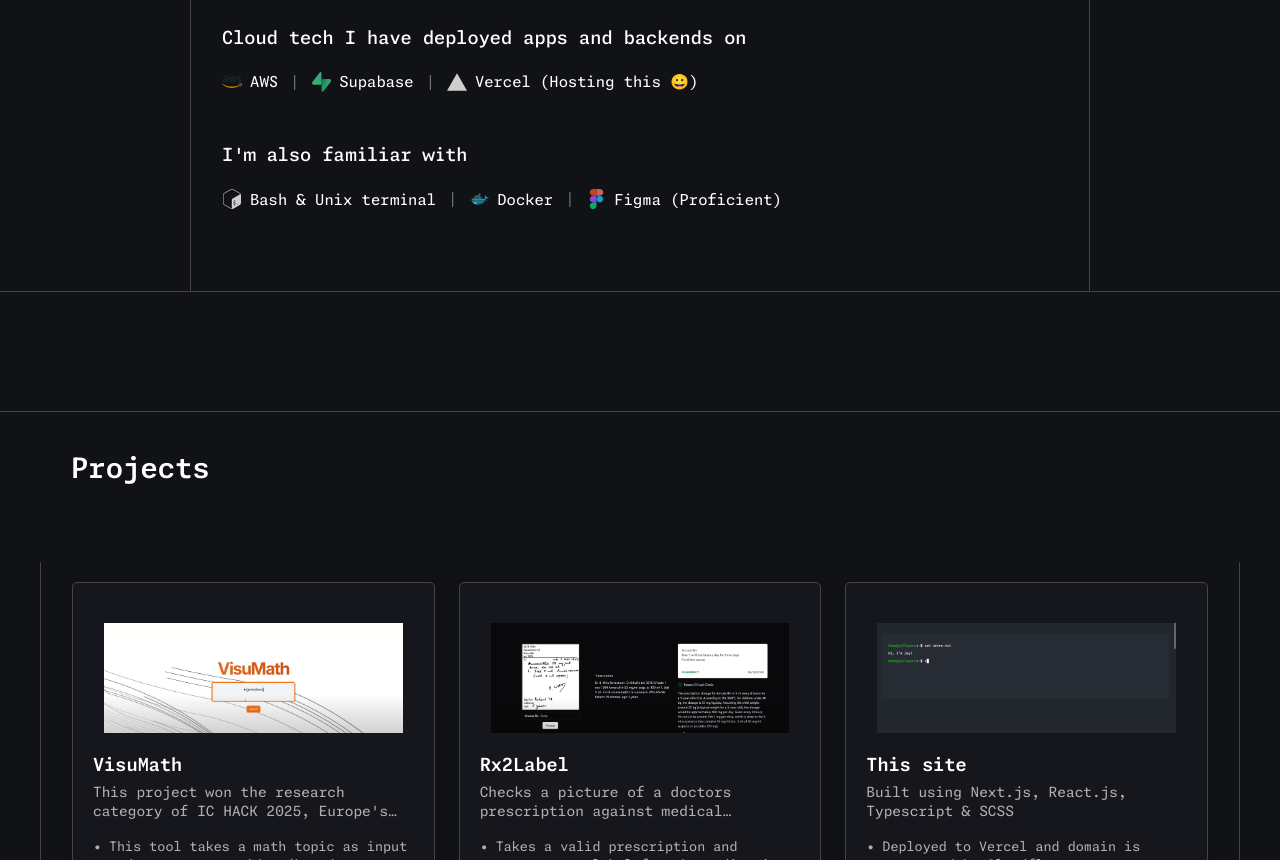
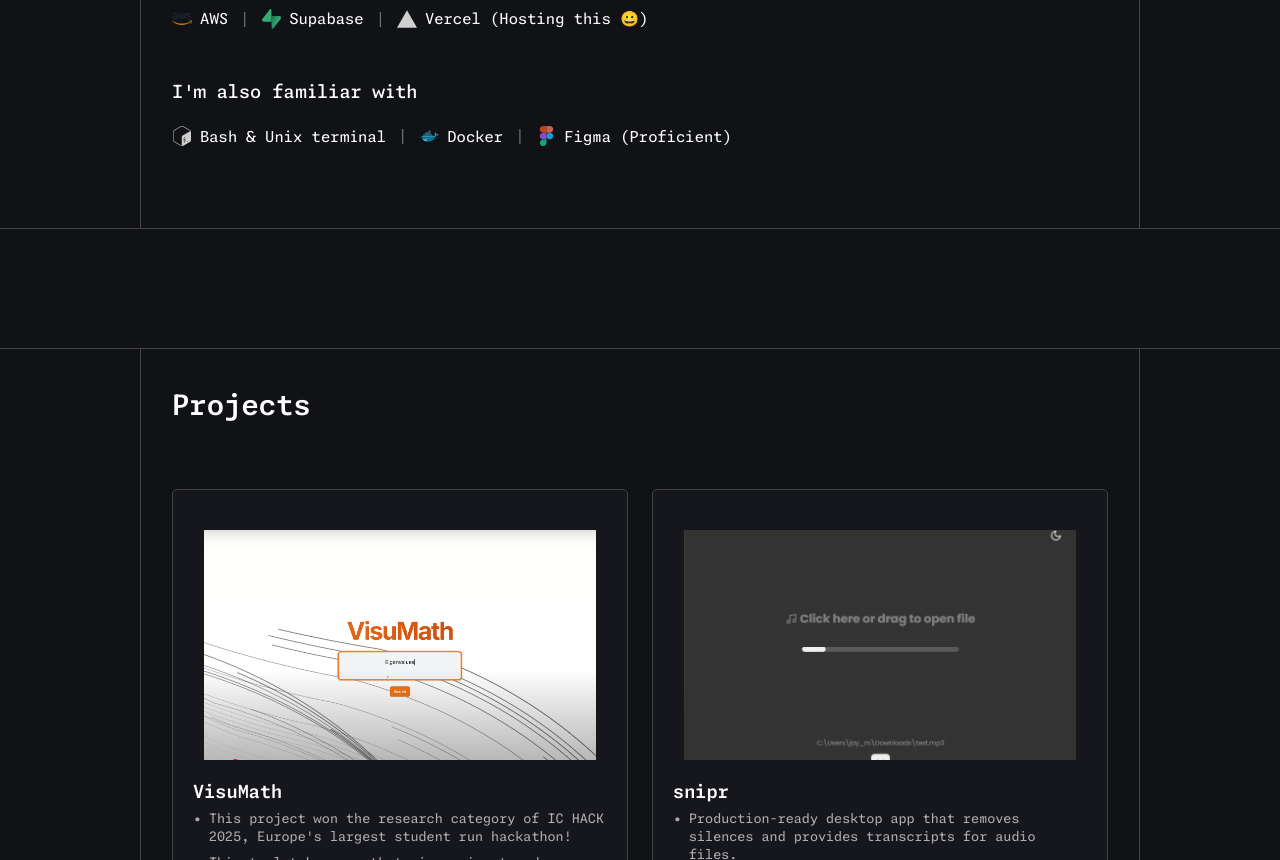
Before and after one commit to jaym-01/jellyware, a Next.js app: page / in a window 1280 px wide. Shown: the part 1940-2800 px from the top of the page. Built offline with nearby package versions, Linux system fonts and the light colour scheme.

Commit message:
added project and fixed ui bugs

```diff
--- a/src/components/Home/Projects/Projects.tsx
+++ b/src/components/Home/Projects/Projects.tsx
@@ -13,7 +13,7 @@ export default function Projects({
 }) {
   return (
     <section className={styles.projectWrapper} {...props}>
-      <div className={styles.projectHeader}>
+      <div className={styles.projectPageHeader}>
         <h2 className={styles.projectSectionTitle}>Projects</h2>
       </div>
       <div className={styles.projectGrid}>
@@ -61,10 +61,9 @@ function ProjectCard({ project }: { project: Project }) {
 
       <div className={styles.projectContent}>
         <h3 className={styles.projectTitle}>{project.title}</h3>
-        <p className={styles.projectSubtitle}>{project.description[0]}</p>
 
         <ul className={styles.projectDetails}>
-          {project.description.slice(1, 3).map((desc, i) => (
+          {project.description.map((desc, i) => (
             <li key={i}>{desc}</li>
           ))}
         </ul>
--- a/src/components/Home/Projects/project_data.ts
+++ b/src/components/Home/Projects/project_data.ts
@@ -14,14 +14,25 @@ export const projects: Project[] = [
     description: [
       "This project won the research category of IC HACK 2025, Europe's largest student run hackathon!",
       "This tool takes a math topic as input and generates a video (based on 3blue1brown videos) and interactive page.",
-      "I worked on the backend: the API server, video and meta data storage, and connecting the AI agent to an API.",
       "Videos are stored on AWS S3 buckets, metadata is stored in dynamodb and video title are stored in a vector database for querying.",
-      "The backend consists of three layers: the API server (built with FastAPI), a Redis message queue, and a Celery worker.",
+      "The backend consists of three layers: the API server (built with FastAPI, interfacing the video and meta data storage), a Redis message queue, and a Celery worker (runs the AI Agent workflow).",
       "This architecture allows the API server to remain responsive while long-running tasks are offloaded to a separate process - generating a video takes around 2-5mins.",
     ],
     src: "https://devpost.com/software/intellilearn-kjxv19?ref_content=user-portfolio&ref_feature=in_progress",
     extra_link: "https://www.youtube.com/watch?v=y3tJCa_o4J0",
     extra_link_text: "Watch the demo",
+  },
+  {
+    title: "snipr",
+    img: "snipr.png",
+    description: [
+      "Production-ready desktop app that removes silences and provides transcripts for audio files.",
+      "Currently has 1 user 😱",
+      "Implemented decoding and encoding audio files to and from PCM samples with FFMPEG, an algorithm to remove silences in O(n) time and provided a responsive UI by spawning new threads to process the audio file, all in Rust.",
+      "Implemented a CI-CD pipeline using GitHub Actions to build the app and provide automatic updates for users. ",
+      "Developed a Rust-Python integration using PyO3 to call OpenAI’s Whisper model to provide audio transcriptions.",
+    ],
+    src: "https://github.com/jaym-01/snipr",
   },
   {
     title: "Rx2Label",
--- a/src/components/Home/Skills/Skills.tsx
+++ b/src/components/Home/Skills/Skills.tsx
@@ -115,7 +115,10 @@ export default function Skills({ ...props }) {
 
             <div className={styles.skillsList}>
               {category.skills.map((skill, skillIndex) => (
-                <>
+                <div
+                  key={skillIndex}
+                  style={{ display: "flex", alignItems: "center" }}
+                >
                   <div key={skillIndex} className={styles.skillItem}>
                     <Image
                       src={`/skills/${skill.logo}.svg`}
@@ -133,7 +136,7 @@ export default function Skills({ ...props }) {
                   {skillIndex < category.skills.length - 1 && (
                     <span className={styles.skillSeparator}>|</span>
                   )}
-                </>
+                </div>
               ))}
             </div>
           </div>
--- a/src/styles/components/footer.module.scss
+++ b/src/styles/components/footer.module.scss
@@ -7,7 +7,6 @@
 .footer {
   display: flex;
   flex-direction: row;
-  border-radius: $rad;
   $padding-x: 30px;
   padding: $padding-x;
   padding-left: $padding-x + $background-padding;
--- a/src/styles/components/home/projects.module.scss
+++ b/src/styles/components/home/projects.module.scss
@@ -11,10 +11,16 @@
 }
 
 .projectHeader {
-  max-width: 1200px;
+  max-width: $section-width;
   margin: 0 auto;
   padding: 40px calc($background-padding + 1px) 0;
   box-sizing: border-box;
+}
+
+.projectPageHeader {
+  @extend .projectHeader;
+  @include header-divider("vertical");
+  height: 120px !important;
 }
 
 .projectSectionTitle {
@@ -27,7 +33,7 @@
 
 .projectGrid {
   padding: 20px calc($background-padding + 1px) 40px;
-  max-width: 1200px;
+  max-width: $section-width;
   margin: 0 auto;
   border-left: 1px solid $border-color;
   border-right: 1px solid $border-color;
@@ -58,7 +64,7 @@
 
 .projectHeader {
   width: 100%;
-  height: 150px;
+  height: 270px;
   overflow: hidden;
 }
 
--- a/src/styles/components/home/skills.module.scss
+++ b/src/styles/components/home/skills.module.scss
@@ -10,7 +10,7 @@
 
 .contentContainer {
   padding: 60px calc($background-padding + 1px);
-  max-width: 900px;
+  max-width: $section-width;
   margin: 0 auto;
 
   // Add left and right borders like other sections
--- a/src/styles/components/home/workexperience.module.scss
+++ b/src/styles/components/home/workexperience.module.scss
@@ -12,7 +12,7 @@
 
 .contentContainer {
   padding: 60px calc($background-padding + 1px);
-  max-width: 900px;
+  max-width: $section-width;
   margin: 0 auto;
 
   // Add left and right borders like other sections
--- a/src/styles/global.css
+++ b/src/styles/global.css
@@ -5,6 +5,7 @@
 
 ::-webkit-scrollbar-track {
   background: transparent;
+  border-left: 1px solid #444444;
 }
 
 ::-webkit-scrollbar-thumb {
--- a/src/styles/variables.module.scss
+++ b/src/styles/variables.module.scss
@@ -8,6 +8,8 @@ $header-height: 60px;
 $header-padding-x: clamp(1rem, 5vw, 2rem);
 $header-padding-y: 0.75rem;
 $header-border-width: 1px;
+
+$section-width: 1000px;
 
 $font-size-logo: 1.25rem;
 $font-size-nav: 0.875rem;
```
Also changed, not shown: public/projects/snipr.png (added).
